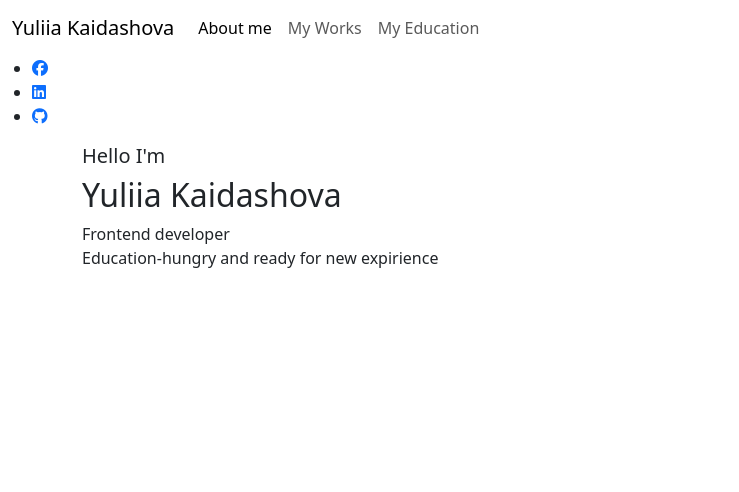
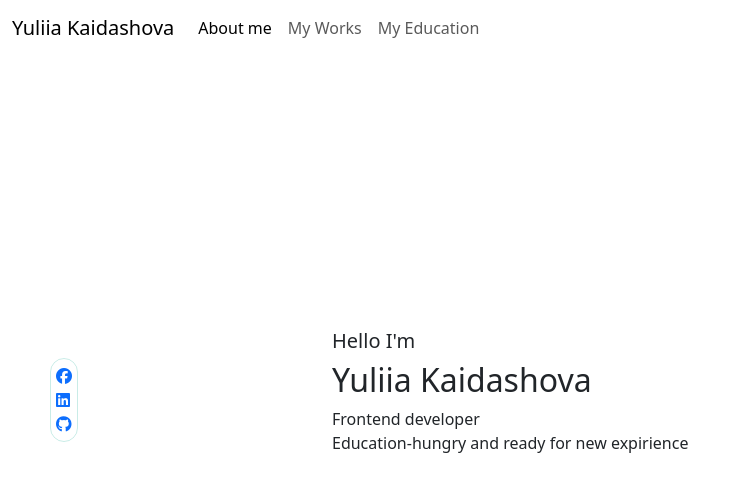
Before and after one commit to kajuliaa/CV, a plain HTML site: page index.html in a window 1280 px wide. Shown: the whole page, without its empty margins (0-739 px from the left). Drawn offline with nearby package versions, Linux system fonts and the light colour scheme.

Commit message:
centered div and styled social buttons

```diff
--- a/header.css
+++ b/header.css
@@ -1,4 +1,4 @@
-.header_social {
+.header-social {
     position: absolute;
     top: 50%;
     left: 50px;
@@ -9,4 +9,11 @@
     transform: translateY(-50%);
     border: 1px solid rgba(0, 167, 142, 0.21);
     border-radius: 50px;
+    list-style-type: none;
+    padding: 5px;
 }
+.about{
+    position: absolute;
+    top:50%;
+    transform:translate(0, -50%);
+}
--- a/index.html
+++ b/index.html
@@ -27,7 +27,12 @@
                 </div>
             </div>
         </nav>
-        <ul class="header-social d-none d-lg-block">
+
+        <div class="container-fluid">
+            <div class="row d-flex justify-content-center align-middle">
+
+                <div class="border-social">
+                    <ul class="header-social d-none d-lg-block list-group list-unstyled">
                         <li>
                             <a href="#"><i class="fa-brands fa-facebook"></i></a>
                         </li>
@@ -36,12 +41,16 @@
                         </li>
                         <li><a href="#"><i class="fa-brands fa-github"></i></a></li>
                     </ul>
-        <div class="container">
-            <div class="col-lg-6">
+                </div>
+
+
+                <div class="col-6 about">
                     <h5>Hello I'm</h5>
                     <h2>Yuliia Kaidashova</h2>
                     <span>Frontend developer</span>
                     <p>Education-hungry and ready for new expirience</p>
+                </div>
+
             </div>
         </div>
     </div>
```
Lines whose indentation alone changed are shown as unchanged.
